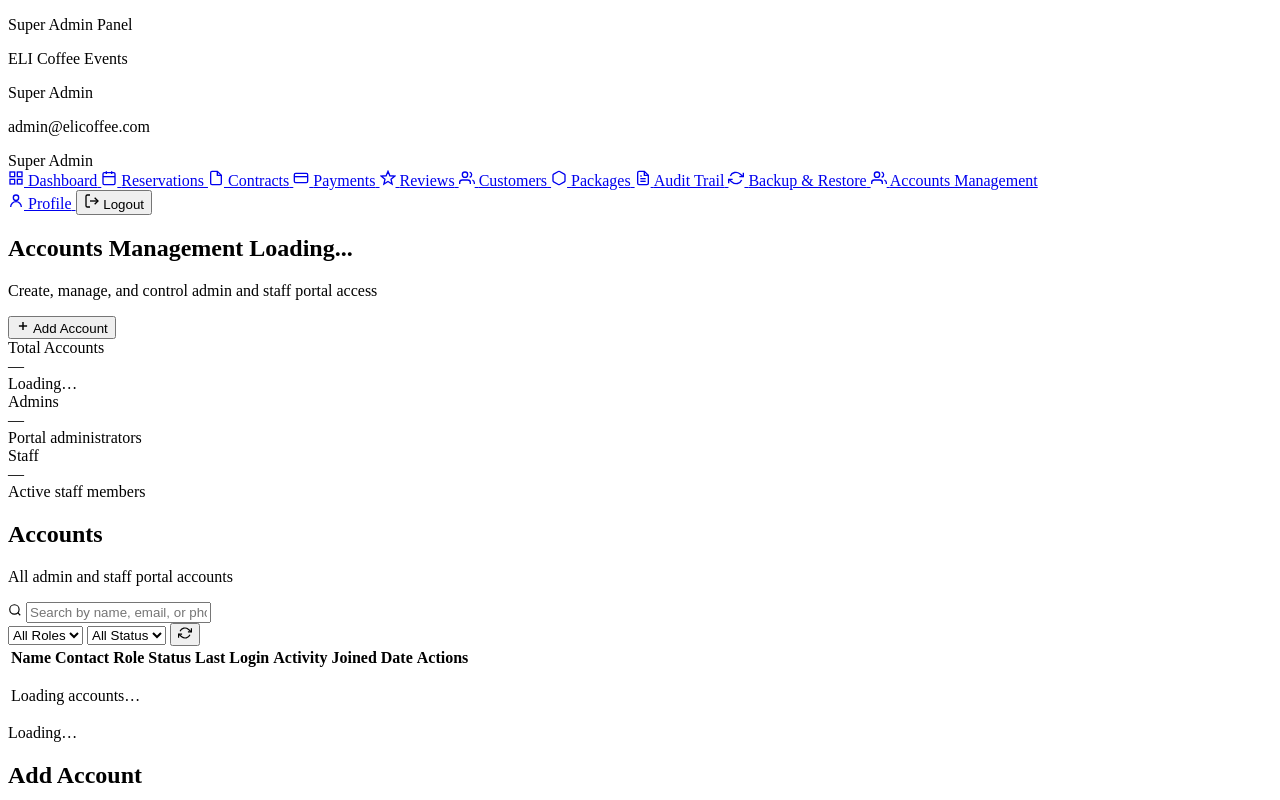
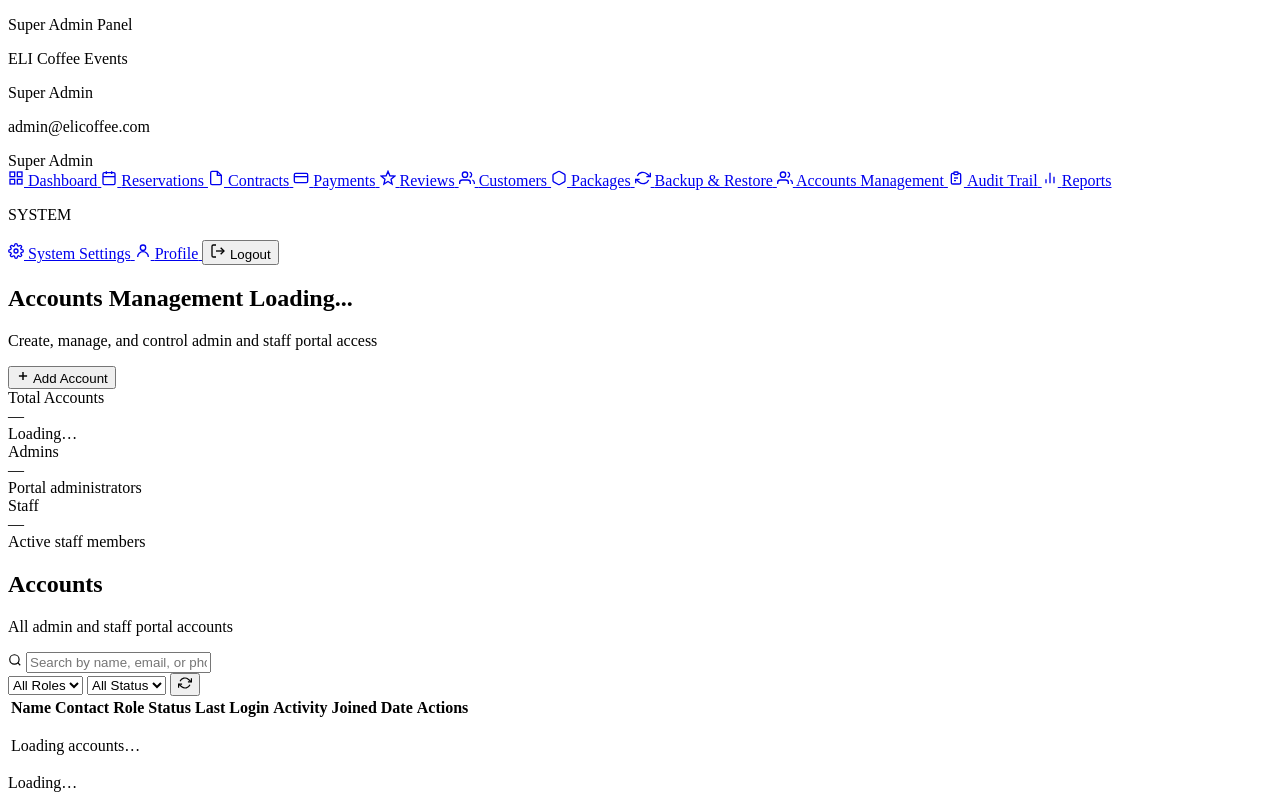
Before and after one commit to engelinecerda/Capstone-Website, a website with bundled scripts: page admin/super admin/super_admin_accounts.html in a window 1280 px wide. Shown: the top 800 px of the page. Built offline with nearby package versions, Linux system fonts and the light colour scheme; a script that the page names is missing.

Commit message:
updated super admin

```diff
--- a/admin/super admin/super_admin_accounts.html
+++ b/admin/super admin/super_admin_accounts.html
@@ -58,10 +58,6 @@
           <span class="nav-icon"><svg width="16" height="16" fill="none" stroke="currentColor" stroke-width="2" viewBox="0 0 24 24"><path d="M21 16V8a2 2 0 0 0-1-1.73l-7-4a2 2 0 0 0-2 0l-7 4A2 2 0 0 0 3 8v8a2 2 0 0 0 1 1.73l7 4a2 2 0 0 0 2 0l7-4A2 2 0 0 0 21 16z"/></svg></span>
           <span class="nav-label">Packages</span>
         </a>
-        <a href="/admin/super admin/super_admin_audit.html" class="nav-item super-admin-only">
-          <span class="nav-icon"><svg width="16" height="16" fill="none" stroke="currentColor" stroke-width="2" viewBox="0 0 24 24"><path d="M14 2H6a2 2 0 0 0-2 2v16a2 2 0 0 0 2 2h12a2 2 0 0 0 2-2V8z"/><polyline points="14 2 14 8 20 8"/><line x1="16" y1="13" x2="8" y2="13"/><line x1="16" y1="17" x2="8" y2="17"/><polyline points="10 9 9 9 8 9"/></svg></span>
-          <span class="nav-label">Audit Trail</span>
-        </a>
         <a href="/admin/super admin/super_admin_backup.html" class="nav-item">
           <span class="nav-icon"><svg width="16" height="16" fill="none" stroke="currentColor" stroke-width="2" viewBox="0 0 24 24"><polyline points="23 4 23 10 17 10"/><polyline points="1 20 1 14 7 14"/><path d="M3.51 9a9 9 0 0 1 14.13-3.36L23 10M1 14l5.36 4.36A9 9 0 0 0 20.49 15"/></svg></span>
           <span class="nav-label">Backup &amp; Restore</span>
@@ -70,14 +66,31 @@
           <span class="nav-icon"><svg width="16" height="16" fill="none" stroke="currentColor" stroke-width="2" viewBox="0 0 24 24"><path d="M17 21v-2a4 4 0 0 0-4-4H5a4 4 0 0 0-4 4v2"/><circle cx="9" cy="7" r="4"/><path d="M23 21v-2a4 4 0 0 0-3-3.87"/><path d="M16 3.13a4 4 0 0 1 0 7.75"/></svg></span>
           <span class="nav-label">Accounts Management</span>
         </a>
+        <a href="/admin/super%20admin/super_admin_audit.html" class="nav-item">
+          <span class="nav-icon">
+            <svg width="16" height="16" fill="none" stroke="currentColor" stroke-width="2" viewBox="0 0 24 24"><path d="M9 5H7a2 2 0 0 0-2 2v12a2 2 0 0 0 2 2h10a2 2 0 0 0 2-2V7a2 2 0 0 0-2-2h-2"/><rect x="9" y="3" width="6" height="4" rx="1"/><line x1="9" y1="12" x2="15" y2="12"/><line x1="9" y1="16" x2="12" y2="16"/></svg>
+          </span>
+          <span class="nav-label">Audit Trail</span>
+        </a>
+        <a href="/admin/reports.html" class="nav-item">
+          <span class="nav-icon"><svg width="16" height="16" fill="none" stroke="currentColor" stroke-width="2" viewBox="0 0 24 24"><line x1="18" y1="20" x2="18" y2="10"/><line x1="12" y1="20" x2="12" y2="4"/><line x1="6" y1="20" x2="6" y2="14"/></svg></span>
+          <span class="nav-label">Reports</span>
+        </a>
       </nav>
 
       <div class="sidebar-bottom-nav">
+        <p class="sidebar-section-label">SYSTEM</p>
+        <a href="/admin/super%20admin/super_admin_settings.html" class="nav-item super-admin-only">
+          <span class="nav-icon">
+            <svg width="16" height="16" fill="none" stroke="currentColor" stroke-width="2" viewBox="0 0 24 24"><circle cx="12" cy="12" r="3"/><path d="M19.4 15a1.65 1.65 0 0 0 .33 1.82l.06.06a2 2 0 0 1-2.83 2.83l-.06-.06a1.65 1.65 0 0 0-1.82-.33 1.65 1.65 0 0 0-1 1.51V21a2 2 0 0 1-4 0v-.09A1.65 1.65 0 0 0 9 19.4a1.65 1.65 0 0 0-1.82.33l-.06.06a2 2 0 0 1-2.83-2.83l.06-.06A1.65 1.65 0 0 0 4.68 15a1.65 1.65 0 0 0-1.51-1H3a2 2 0 0 1 0-4h.09A1.65 1.65 0 0 0 4.6 9a1.65 1.65 0 0 0-.33-1.82l-.06-.06a2 2 0 0 1 2.83-2.83l.06.06A1.65 1.65 0 0 0 9 4.68a1.65 1.65 0 0 0 1-1.51V3a2 2 0 0 1 4 0v.09a1.65 1.65 0 0 0 1 1.51 1.65 1.65 0 0 0 1.82-.33l.06-.06a2 2 0 0 1 2.83 2.83l-.06.06A1.65 1.65 0 0 0 19.4 9a1.65 1.65 0 0 0 1.51 1H21a2 2 0 0 1 0 4h-.09a1.65 1.65 0 0 0-1.51 1z"/></svg>
+          </span>
+          <span class="nav-label">System Settings</span>
+        </a>
         <a href="/admin/profile.html" class="nav-item">
           <span class="nav-icon"><svg width="16" height="16" fill="none" stroke="currentColor" stroke-width="2" viewBox="0 0 24 24"><path d="M20 21a8 8 0 0 0-16 0"/><circle cx="12" cy="7" r="4"/></svg></span>
           <span class="nav-label">Profile</span>
         </a>
-        <button type="button" class="nav-item nav-item-button" id="logoutBtn">
+        <button type="button" class="nav-item nav-item-button logout-btn" id="logoutBtn">
           <span class="nav-icon"><svg width="16" height="16" fill="none" stroke="currentColor" stroke-width="2" viewBox="0 0 24 24"><path d="M9 21H5a2 2 0 0 1-2-2V5a2 2 0 0 1 2-2h4"/><polyline points="16 17 21 12 16 7"/><line x1="21" y1="12" x2="9" y2="12"/></svg></span>
           <span class="nav-label">Logout</span>
         </button>
```
